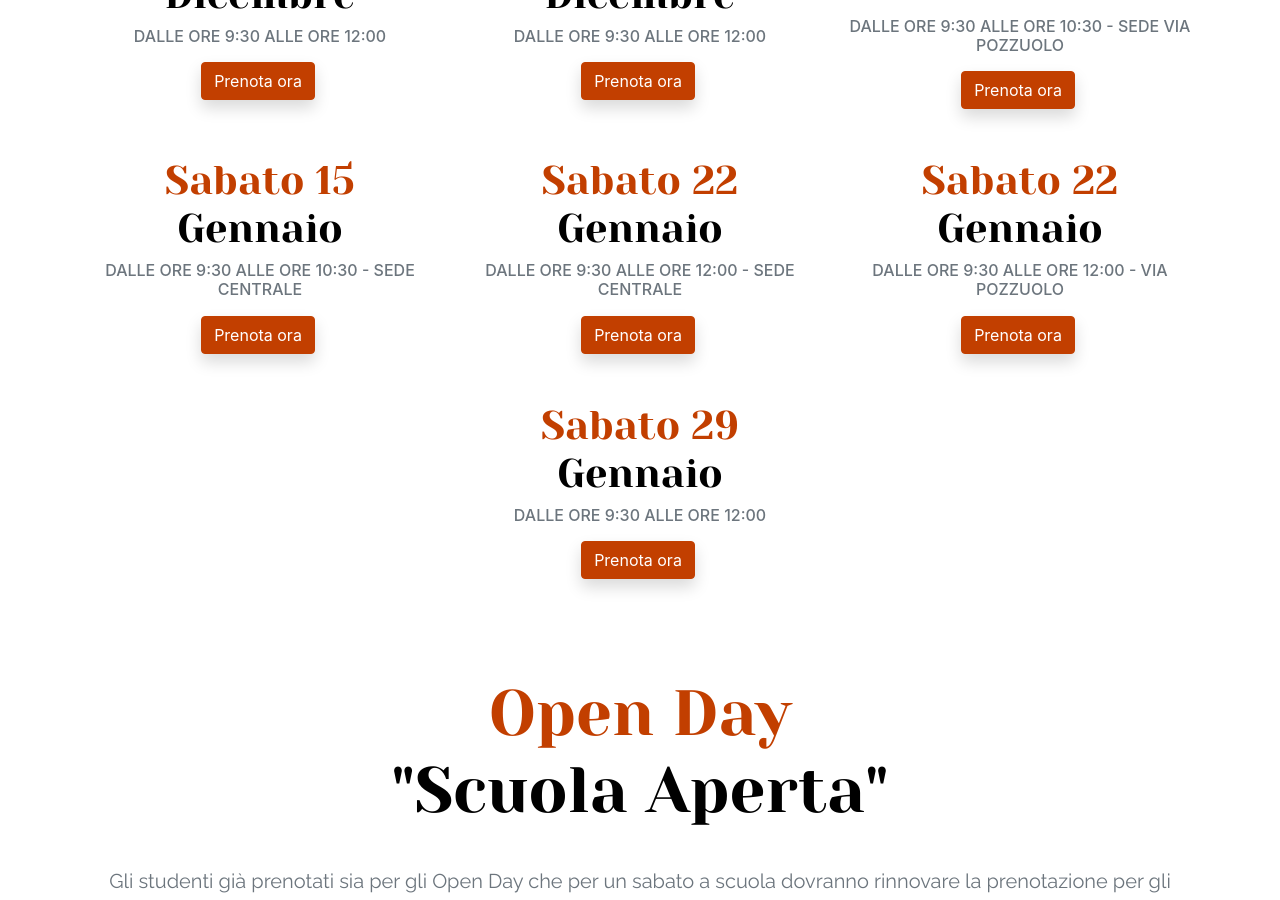
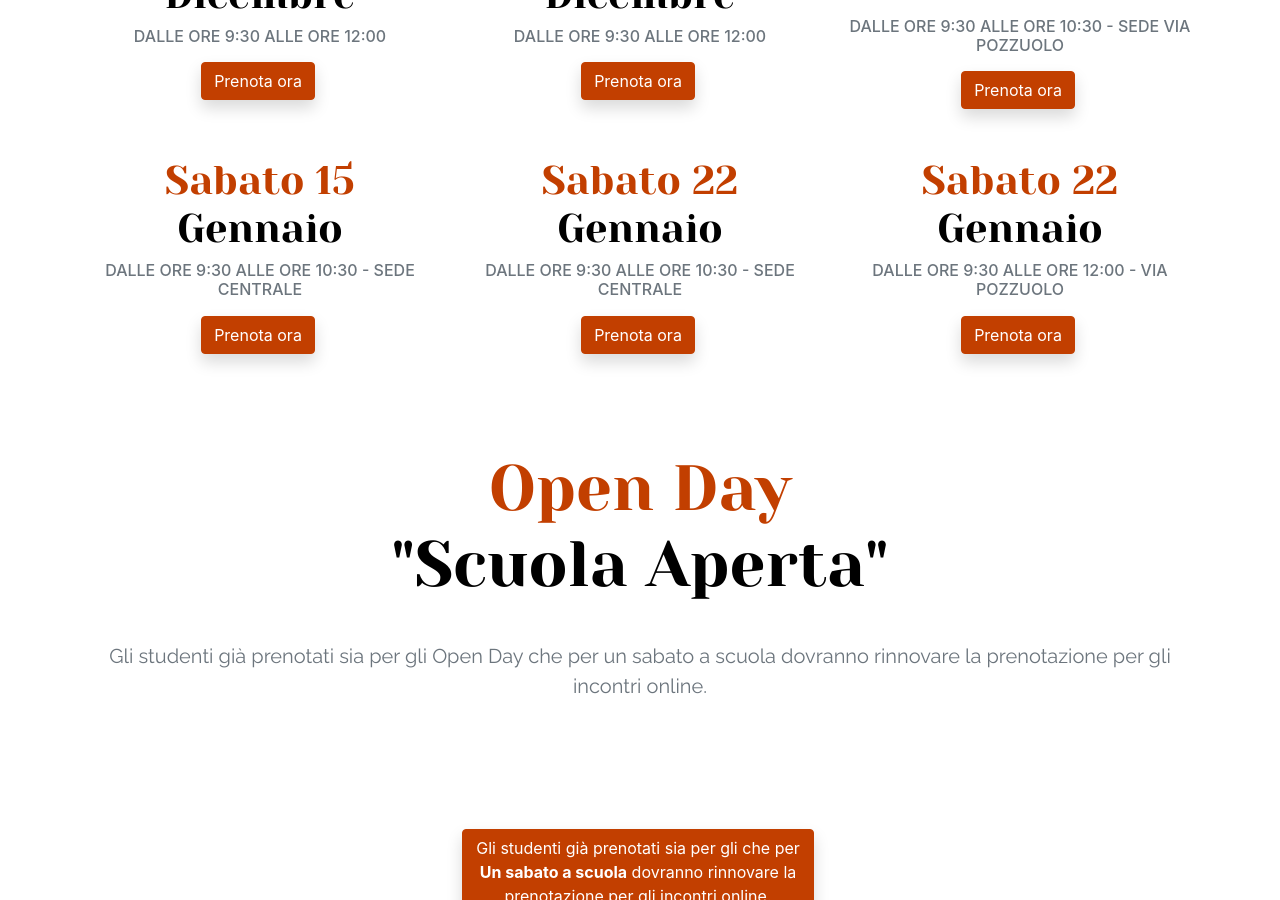
Before and after one commit to PiervitoCreanza/orientamento.liceodegiorgi.edu.it, a Jekyll site: the page built from incontri.html, in a window 1280 px wide and 900 px high, scrolled down 3462 px. Built offline with Jekyll 4.4.1, drawn with Linux system fonts in a browser that asks for light colours.

Commit message:
Updated '_data/incontri.json' via CloudCannon

```diff
--- a/_data/incontri.json
+++ b/_data/incontri.json
@@ -143,7 +143,7 @@
 				{
 					"giorno": "Sabato 22",
 					"mese": "Gennaio",
-					"orario": "dalle ore 9:30 alle ore 12:00 - SEDE CENTRALE",
+					"orario": "dalle ore 9:30 alle ore 10:30 - SEDE CENTRALE",
 					"url": "https://forms.gle/wiUBZDLZLofjKWZS8"
 				},
 				{
@@ -151,12 +151,6 @@
 					"mese": "Gennaio",
 					"orario": "dalle ore 9:30 alle ore 12:00 - VIA POZZUOLO",
 					"url": "https://forms.gle/Y6vSnvqPskN8ziT48"
-				},
-				{
-					"giorno": "Sabato 29",
-					"mese": "Gennaio",
-					"orario": "dalle ore 9:30 alle ore 12:00 ",
-					"url": "https://forms.gle/GparPwVU8UXJsdZDA"
 				}
 			]
 		},
```
